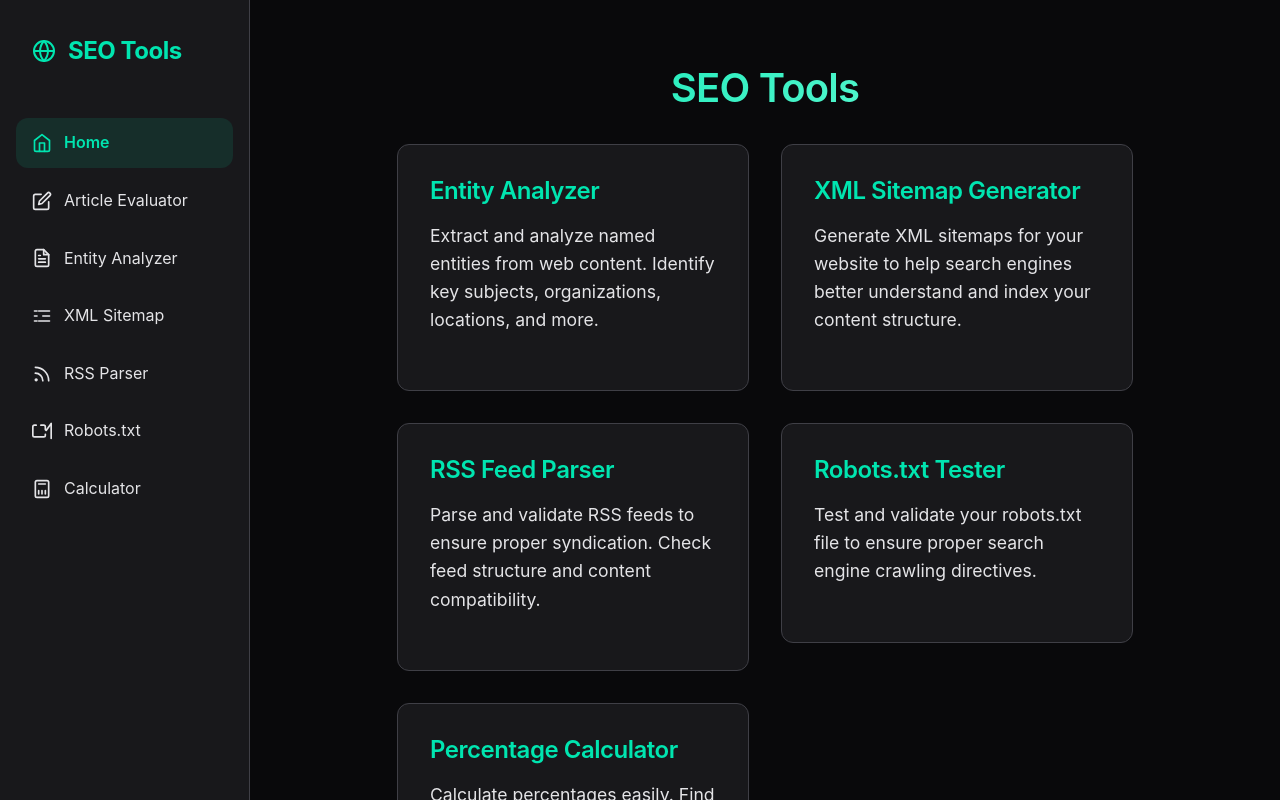
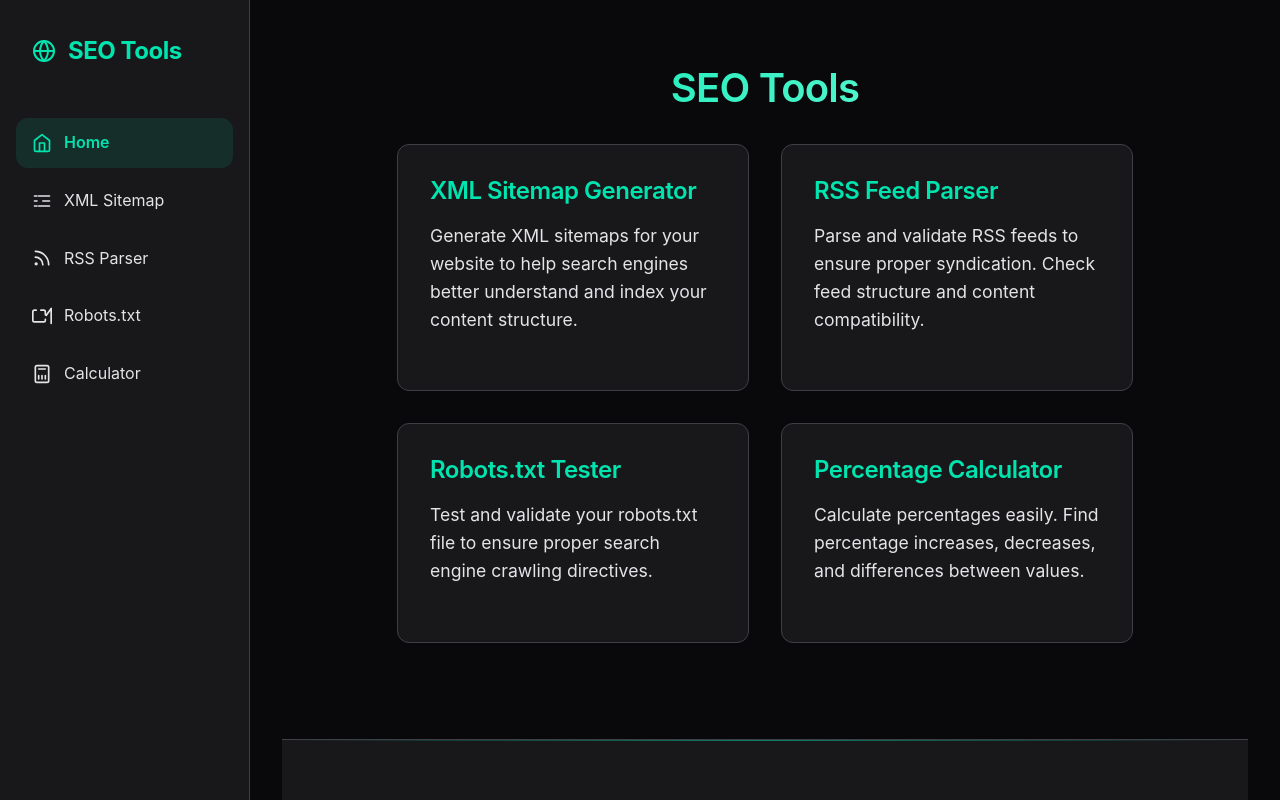
Before and after one commit to ajnieves/seo-tools, a Next.js app: page / in a window 1280 px wide. Shown: the top 800 px of the page. Built offline with nearby package versions, Linux system fonts and the light colour scheme.

Commit message:
removed entity and article evaluator

```diff
--- a/src/components/Sidebar.tsx
+++ b/src/components/Sidebar.tsx
@@ -105,29 +105,6 @@ const tools = [
     )
   },
   {
-    name: 'Article Evaluator',
-    href: '/article-evaluator',
-    icon: (
-      <svg viewBox="0 0 24 24" fill="none" strokeLinecap="round" strokeLinejoin="round">
-        <path d="M11 4H4a2 2 0 0 0-2 2v14a2 2 0 0 0 2 2h14a2 2 0 0 0 2-2v-7" />
-        <path d="M18.5 2.5a2.121 2.121 0 0 1 3 3L12 15l-4 1 1-4 9.5-9.5z" />
-      </svg>
-    )
-  },
-  {
-    name: 'Entity Analyzer',
-    href: '/entity-analyzer',
-    icon: (
-      <svg viewBox="0 0 24 24" fill="none" strokeLinecap="round" strokeLinejoin="round">
-        <path d="M14 2H6a2 2 0 0 0-2 2v16a2 2 0 0 0 2 2h12a2 2 0 0 0 2-2V8z" />
-        <polyline points="14 2 14 8 20 8" />
-        <line x1="16" y1="13" x2="8" y2="13" />
-        <line x1="16" y1="17" x2="8" y2="17" />
-        <polyline points="10 9 9 9 8 9" />
-      </svg>
-    )
-  },
-  {
     name: 'XML Sitemap',
     href: '/sitemap-generator',
     icon: (
--- a/src/pages/index.tsx
+++ b/src/pages/index.tsx
@@ -48,11 +48,6 @@ const ToolDescription = styled.p`
 
 const tools = [
   {
-    title: 'Entity Analyzer',
-    description: 'Extract and analyze named entities from web content. Identify key subjects, organizations, locations, and more.',
-    href: '/entity-analyzer',
-  },
-  {
     title: 'XML Sitemap Generator',
     description: 'Generate XML sitemaps for your website to help search engines better understand and index your content structure.',
     href: '/sitemap-generator',
```
